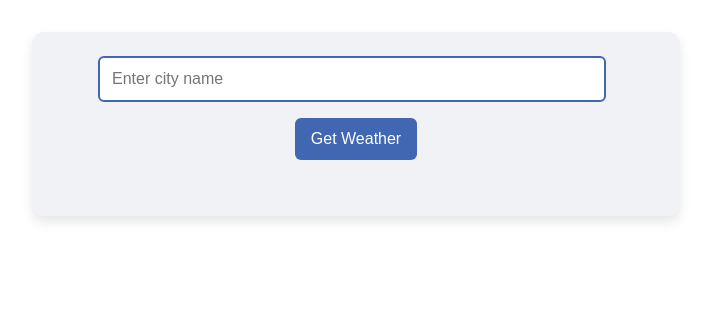
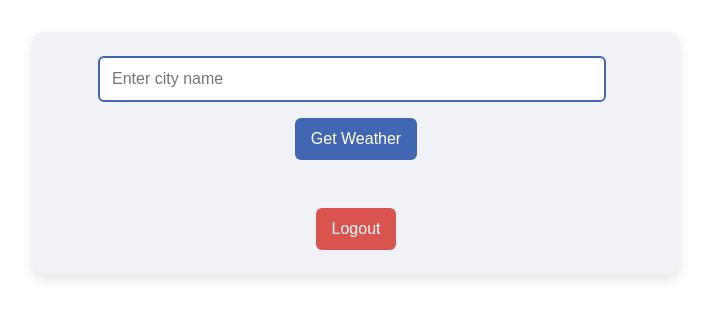
Before and after one commit to paolacernada/VibeCast, a Vue app: page /weather in a window 1280 px wide. Shown: the top 318 px of the page, without its empty margins (284-995 px from the left). Built offline with nearby package versions, Linux system fonts and the light colour scheme; sample sign-in values are in the browser's storage.

Commit message:
added a logout button

```diff
--- a/src/components/weatherhome.vue
+++ b/src/components/weatherhome.vue
@@ -13,6 +13,7 @@
 			<p>Sunset: {{ formatTime(weather.sunset) }}</p>
 		</div>
 		<button v-if="weather" @click="matchVibe" class="match-vibe-btn">Match My Vibe</button>
+		<button @click="logout" class="logout-btn">Logout</button>
 		<div v-if="matchedPrompt" class="matched-prompt">
 			<p>{{ matchedPrompt }}</p>
 		</div>
@@ -90,6 +91,10 @@ export default {
 				this.matchedPrompt = weatherPrompts[tempRange][condition];
 			}
 		},
+		logout() {
+			localStorage.removeItem('isAuthenticated'); // Clear authentication flag
+			this.$router.push('/'); // Redirect to login page
+		},
 	},
 };
 </script>
@@ -163,4 +168,21 @@ export default {
 	font-size: 1.1rem;
 	line-height: 1.7;
 }
+
+.logout-btn {
+  padding: 0.75rem 1rem;
+  margin-top: 1rem;
+  border: none;
+  border-radius: 6px;
+  cursor: pointer;
+  font-size: 1rem;
+  color: white;
+  background-color: #d9534f;
+  transition: background-color 0.3s, transform 0.2s;
+}
+
+.logout-btn:hover {
+  background-color: #c9302c;
+  transform: translateY(-2px);
+}
 </style>
```
Lines whose indentation alone changed are shown as unchanged.
